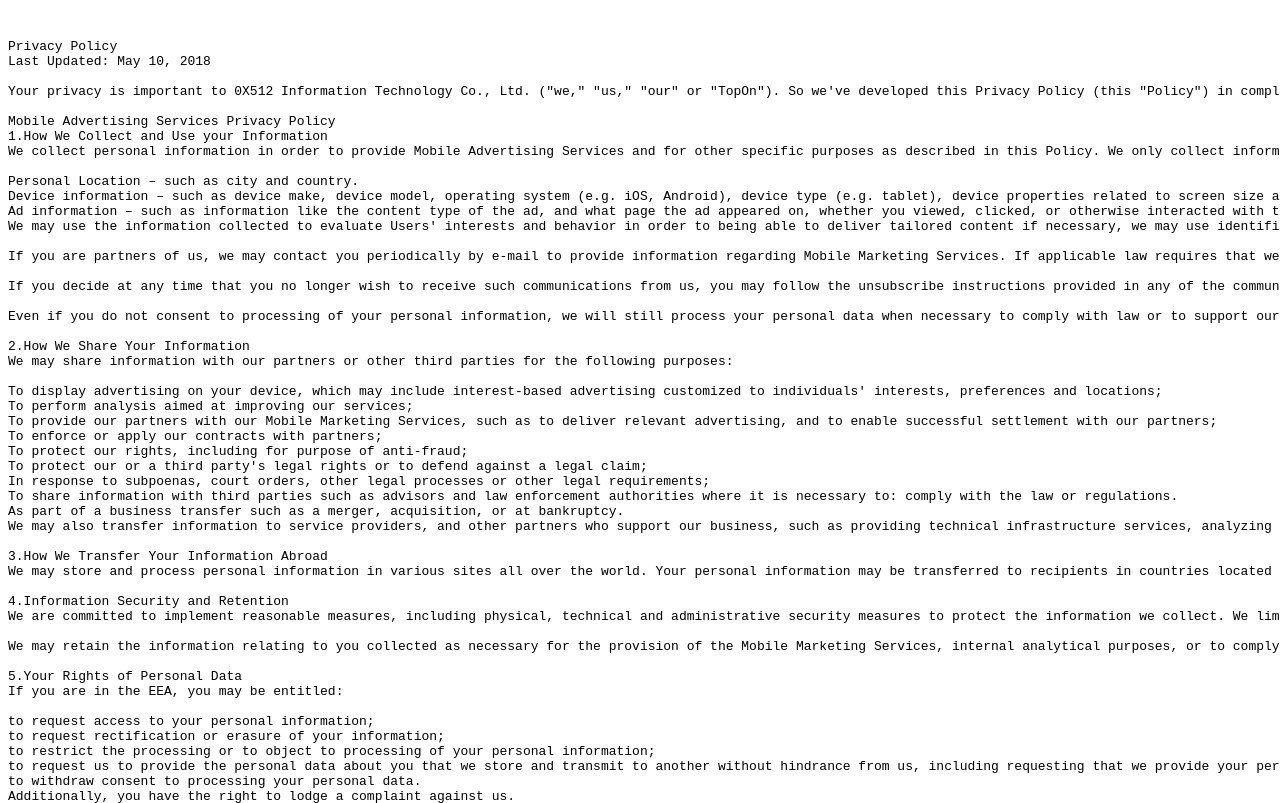
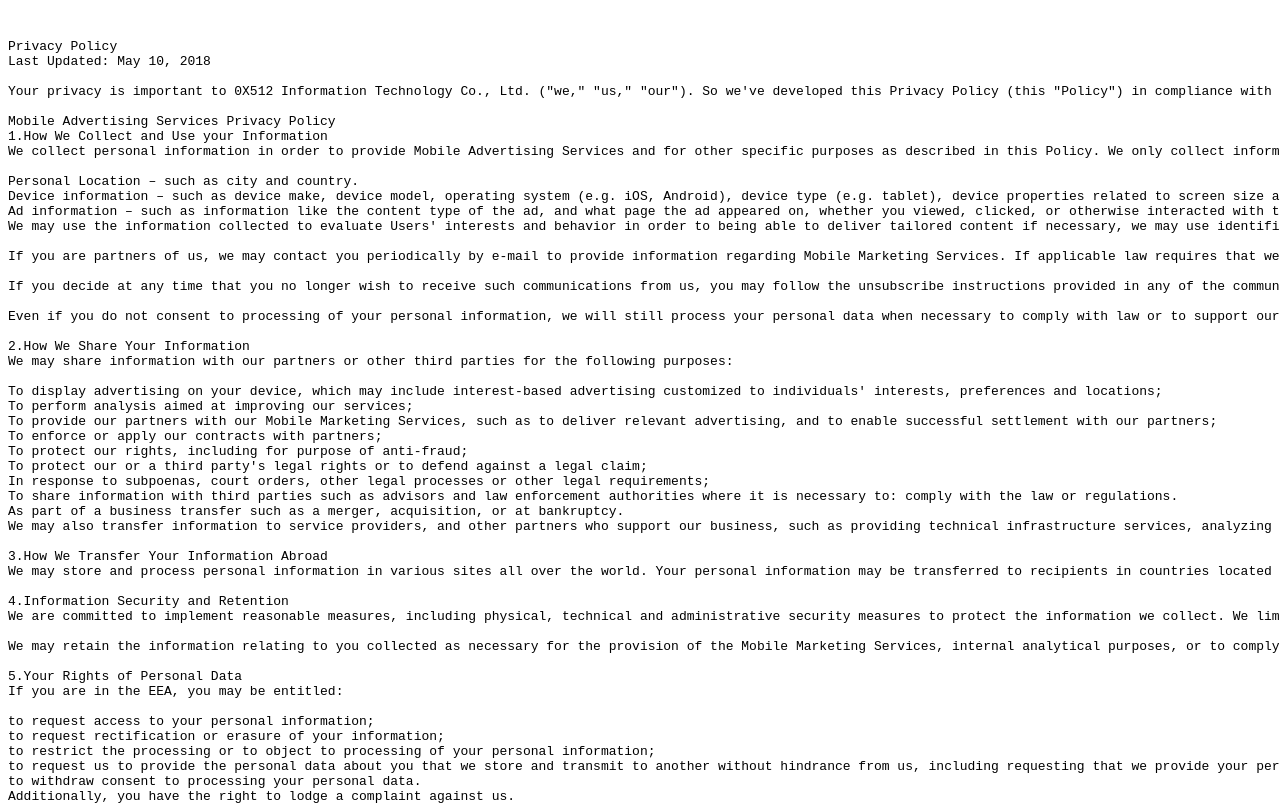
Before and after one commit to 0x512/0x512.github.io, a plain HTML site: page p.htm in a window 1280 px wide. Shown: the top 803 px of the page. Drawn offline with Linux system fonts and the light colour scheme.

Commit message:
Update p.htm

```diff
--- a/p.htm
+++ b/p.htm
@@ -10,7 +10,7 @@
 Privacy Policy
 Last Updated: May 10, 2018
 
-Your privacy is important to 0X512 Information Technology Co., Ltd. ("we," "us," "our" or "TopOn"). So we've developed this Privacy Policy (this "Policy") in compliance with applicable data protection laws and regulations that covers how we collect, use, disclose, transfer, and store your information received by us when we provide Mobile Advertising Service to our partners and when you visit our website at https://www.toponad.com/ .
+Your privacy is important to 0X512 Information Technology Co., Ltd. ("we," "us," "our"). So we've developed this Privacy Policy (this "Policy") in compliance with applicable data protection laws and regulations that covers how we collect, use, disclose, transfer, and store your information received by us when we provide Mobile Advertising Service to our partners and when you visit our website at https://www.toponad.com/ .
 
 Mobile Advertising Services Privacy Policy
 1.How We Collect and Use your Information
```
